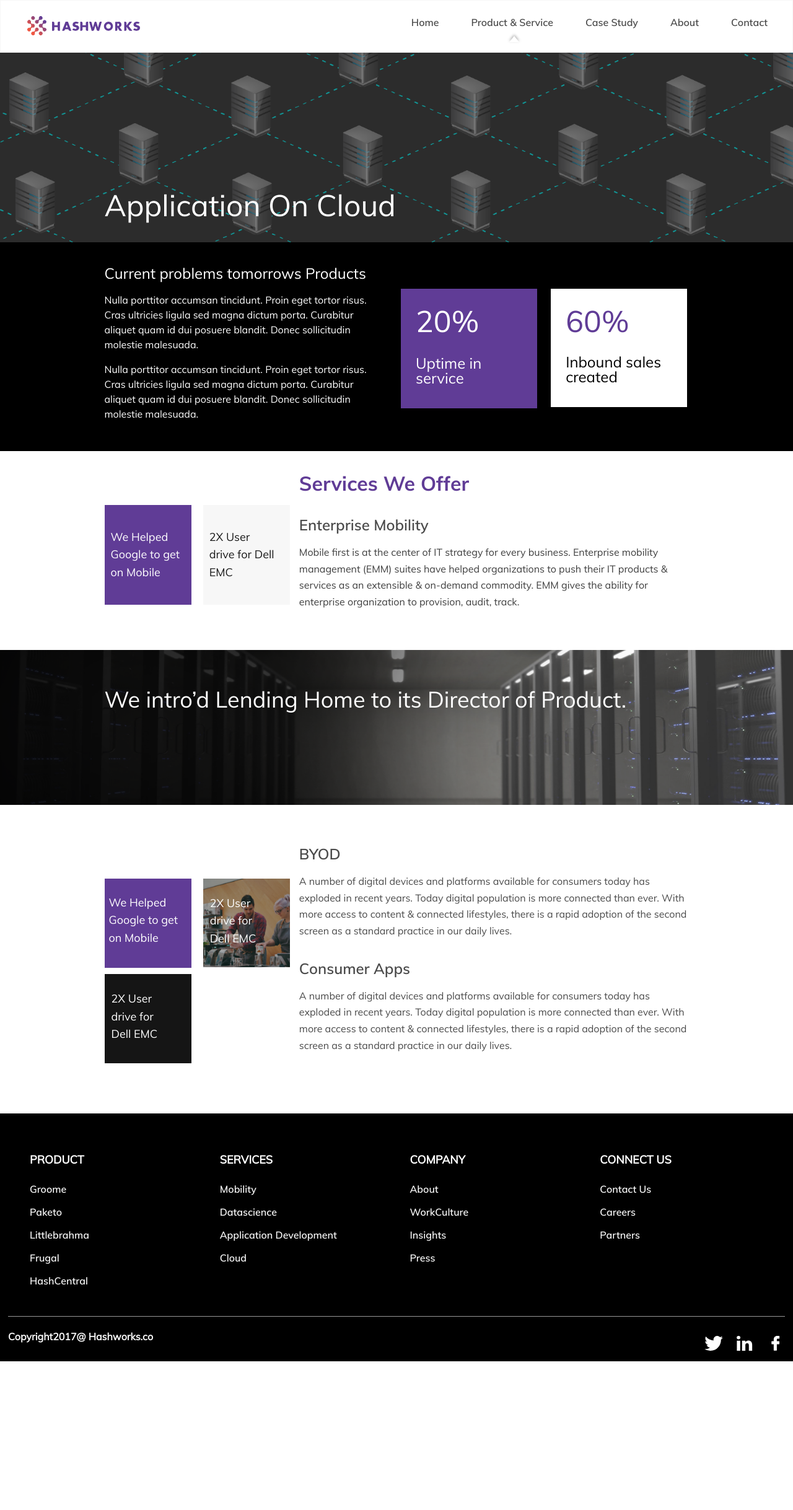
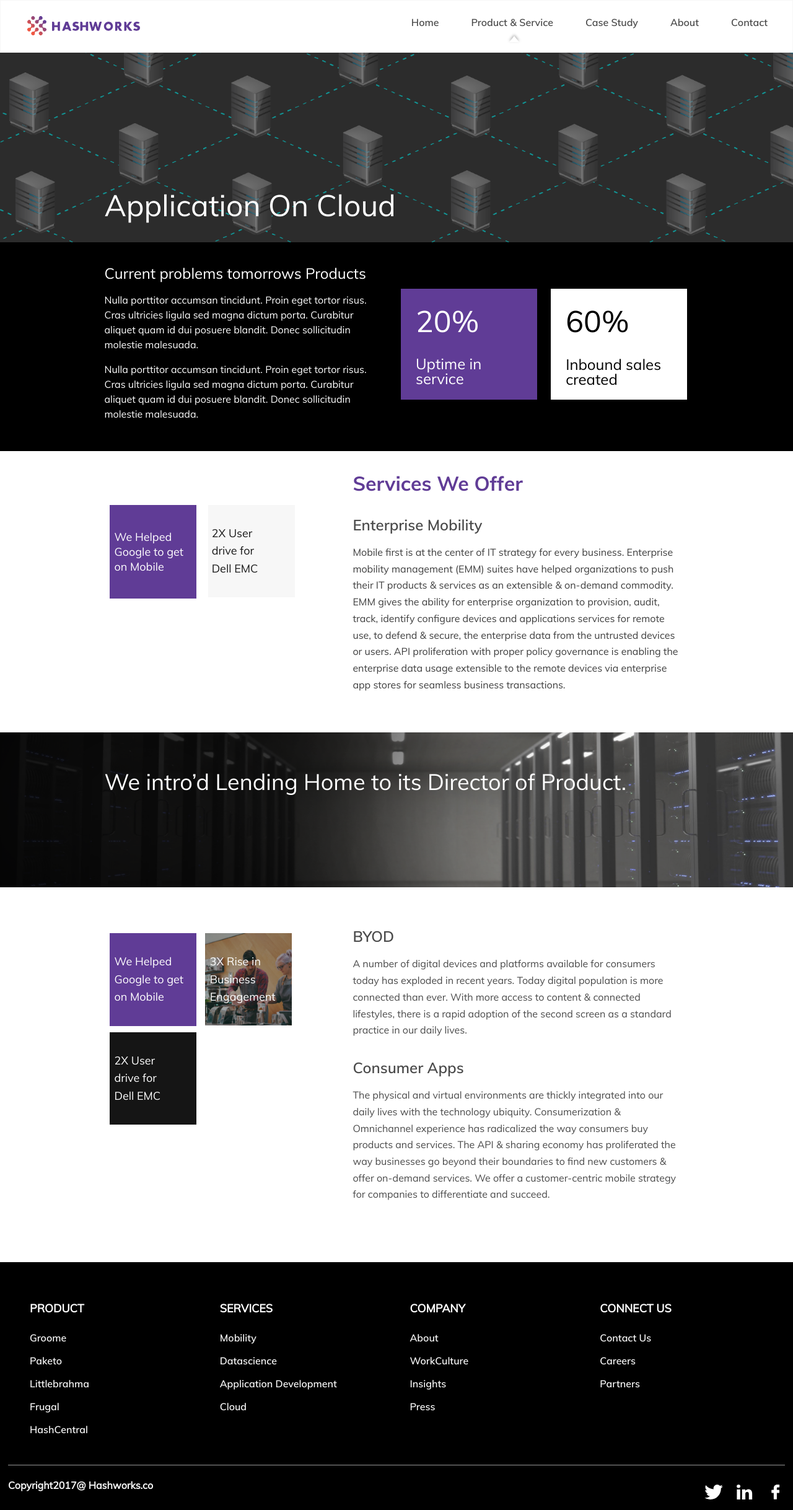
Before and after one commit to hashworks-code/hashworks_static, a Jekyll site: the page built from _pages/cloud.md, in a window 1280 px wide. Shown: the whole page at 62% size. Built offline with Jekyll 4.4.1, drawn with Linux system fonts in a browser that asks for light colours; nearby versions of some CDN libraries; before the commit the page ends 2197 px from its top, so only the background shows below that.

Commit message:
cloud testing

```diff
--- a/_layouts/cloud.html
+++ b/_layouts/cloud.html
@@ -45,16 +45,15 @@
     <div class="cloud__container">
         <div class="cloud__mobility">
             <div class="row">
-            <div class="col-xs-12 col-sm-8 col-md-8 col-lg-8 last-sm last-md last-lg">
+            <div class="col-xs-12 col-sm-7 col-md-7 col-lg-7 last-sm last-md last-lg">
                 <h1>Services We Offer</h1>
                 <h2>Enterprise Mobility</h2>
-                <p>Mobile first is at the center of IT strategy for every business.
-                    Enterprise mobility management (EMM) suites have helped organizations to push their IT products & services as an extensible &
-                    on-demand commodity. EMM gives the ability for enterprise organization to provision, audit, track.
+                <p>Mobile first is at the center of IT strategy for every business. Enterprise mobility management (EMM) suites have helped organizations to push their IT products & services as an extensible & on-demand commodity. EMM gives the ability for enterprise organization to provision, audit, track, identify  configure devices and applications services for remote use, to defend & secure, the enterprise data from the untrusted devices or users. API proliferation with proper policy governance is enabling the enterprise data usage extensible
+                     to the remote devices via enterprise app stores for seamless business transactions.
 
                 </p>
             </div>
-            <div class="col-xs-12 col-sm-4 col-md-4 col-lg-4">
+            <div class="col-xs-12 col-sm-5 col-md-5 col-lg-5">
                 <div class="cloud__div11">
                     <p>
                         We Helped Google to get on Mobile
@@ -82,17 +81,19 @@
     <div class="cloud__container">
         <div class="cloud__byod">
                 <div class="row">
-                <div class="col-xs-12 col-sm-8 col-md-8 col-lg-8 last-sm last-md last-lg">
+                <div class="col-xs-12 col-sm-7 col-md-7 col-lg-7 last-sm last-md last-lg">
                 <h1>BYOD</h1>
                 <p>A number of digital devices and platforms available for consumers today has exploded in recent years.
                     Today digital population is more connected than ever. With more access to content & connected lifestyles,
                      there is a rapid adoption of the second screen as a standard practice in our daily lives. </p>
                      <h1>Consumer Apps</h1>
-                     <p>A number of digital devices and platforms available for consumers today has exploded in recent years.
-                            Today digital population is more connected than ever. With more access to content & connected lifestyles,
-                             there is a rapid adoption of the second screen as a standard practice in our daily lives. </p>
+                     <p>The physical and virtual environments are thickly integrated into our daily lives with the
+                         technology ubiquity. Consumerization & Omnichannel experience has radicalized the way consumers
+                         buy products and services. The API & sharing economy has proliferated the way businesses go beyond
+                         their boundaries to find new customers & offer on-demand services.
+                         We offer a customer-centric mobile strategy for companies to differentiate and succeed. </p>
             </div>
-            <div class="col-xs-12 col-sm-4 col-md-4 col-lg-4">
+            <div class="col-xs-12 col-sm-5 col-md-5 col-lg-5">
                     <div class="cloud__div111">
                         <p>
                             We Helped Google to get on Mobile
@@ -100,9 +101,9 @@
                     </div>
                     <div class="cloud__div112">
                             <p>
-                                 2X User
-                                    drive for
-                                    Dell EMC
+                                    3X Rise in
+                                    Business
+                                    Engagement
                                 </p>
                     </div>
                     <div class="cloud__div113">
--- a/_sass/_cloud.scss
+++ b/_sass/_cloud.scss
@@ -105,7 +105,7 @@
             margin-left: 25px;
             padding: 25px 20px 17px 7px;
             p{
-                font-size: 12px !important;
+                font-size: 12px;
                 line-height: 1.58;
                 color: #ffffff;
             }
@@ -118,7 +118,7 @@
             background-color: #f7f7f7;
             padding: 26px 35px 17px 11px;
             p{
-                font-size: 12px !important;
+                font-size: 12px ;
                 line-height: 1.58;
                 color: #191919;
             }
@@ -158,7 +158,7 @@
             margin-left: 25px;
             padding: 25px 20px 0 7px;
             p{
-                font-size: 12px !important;
+                font-size: 12px;
                 line-height: 1.58;
                 color: #ffffff;
             }
@@ -173,7 +173,7 @@
             width: 102px;
             padding: 26px 35px 0 11px;
             p{
-                font-size: 12px !important;
+                font-size: 12px;
                 line-height: 1.58;
                 color: #fff;
             }
@@ -188,7 +188,7 @@
             padding: 26px 35px 0 11px;
 
             p{
-                font-size: 12px !important;
+                font-size: 12px;
                 line-height: 1.58;
                 color: #fff;
             }
@@ -224,14 +224,30 @@
             margin-top: 22px;
             width: 160px;
             // height: 123px;
-            padding: 15px 10px 14px 27px;
+            padding: 5px 10px 14px 15px;
+            h2{
+                font-size: 36px;
+                padding-bottom: 12px;
+            }
+            p{
+                font-size: 18px;
+                padding-bottom: 11px;
+            }
         }
         &__div2 {
             margin-top: 22px;
             margin-left: 18px;
             width: 160px;
-            // height: 123px;
-            padding: 15px 10px 30px 27px;
+            padding: 4px 6px 0px 13px;
+            h2{
+                font-size: 36px;
+                color: #000000;
+               width: 119px;
+            }
+            p{
+                font-size: 18px;
+                padding-top: 16px;
+            }
         }
         &__mobility {
             margin: 33px 0 49px;
@@ -244,11 +260,18 @@
             }
         }
         &__div11 {
-            padding: 25px 20px 17px 7px;
-            margin: 55px 10px 0 0
+            padding: 23px 0px 18px 6px;
+            margin: 55px 10px 0 0;
+            p{
+                font-size: 13px ;
+            }
         }
         &__div12 {
             margin-top: 55px;
+            padding: 25px 35px 18px 6px;
+            p{
+                font-size: 13px ;
+            }
         }
         &__productImg{
 
@@ -271,14 +294,28 @@
              margin-left: 0;
             margin-right: 10px;
             margin-top: 10px;
-            padding: 25px 20px 0 7px;
+            padding: 18px 7px 18px 5px;
+            p{
+                font-size: 13px;
+                margin: 0px;
+            }
         }
         &__div112 {
             margin-top: 10px;
+            padding: 16px 0px 20px 6px;
+            p{
+                font-size: 13px;
+                margin: 0px;
+            }
         }
         &__div113 {
             margin-right: 10px;
+            padding: 20px 30px 18px 10px;
             margin-left: 0;
+            p{
+                font-size: 13px;
+                margin: 0px;
+            }
         }
     }
 }
@@ -307,25 +344,27 @@
         &__div1 {
             margin-top: 40px;
             width: 220px;
-            padding: 22px 10px 21px 24px;
+            padding: 22px 25px 21px 24px;
             h2 {
                 font-size: 48px;
                 padding-bottom: 26px;
             }
             p{
                 font-size: 24px !important;
+                padding: 1px 0px;
             }
         }
         &__div2 {
             margin-top: 40px;
             width: 220px;
-            padding: 22px 10px 21px 24px;
+            padding: 22px 25px 21px 24px;
             h2 {
                 font-size: 48px;
-                padding-bottom: 24px;
+                padding-bottom: 28px;
             }
             p{
                 font-size: 24px !important;
+                padding: 0px;
             }
         }
         &__mobility {
@@ -342,18 +381,23 @@
         }
         &__div11 {
             width: 140px;
-            padding: 38px 0px 38px 10px;
-            margin: 55px 15px 0 0;
+            margin: 55px 15px 0px 0;
+            padding: 0px;
             p{
                 font-size: 18px !important;
+                padding: 40px 9px 39px 8px;
+                width: 130px;
+                line-height: 1.33;
+                margin: 0px;
             }
         }
         &__div12 {
             // margin-top: 55px;
             width: 140px;
-            padding: 38px 25px 38px 10px;
+            padding:0px;
             p{
                 font-size: 18px !important;
+                padding: 32px 35px 32px 6px;
             }
         }
         &__productImg {
@@ -375,26 +419,40 @@
             }
         }
         &__div111 {
+            margin-left: 0;
+            margin-right: 10px;
+            margin-top: 10px;
+            padding: 32px 9px 32px 8px;
             width: 140px;
-            margin: 55px 15px 0 0;
-            padding-bottom: 2px;
            p{
-                font-size: 18px !important;
+               font-size: 18px;
+               margin: 0px;
            }
        }
        &__div112 {
+        margin-left: 0;
+        margin-right: 10px;
+        margin-top: 10px;
+        padding: 32px 9px 32px 8px;
         width: 140px;
-            margin: 55px 0 0 0;
            p{
-                font-size: 18px !important;
-            };
+               font-size: 18px;
+               margin: 0px;
+           }
        }
        &__div113 {
+        margin-left: 0;
+        margin-right: 10px;
+        margin-top: 10px;
+        padding: 32px 30px 32px 8px;
         width: 140px;
            p{
-                font-size: 18px !important;
+               font-size: 18px;
+               margin: 0px;
            }
        }
+
+
     }
 }
 
@@ -420,30 +478,34 @@
                 font-size: 18px;
             }
         }
+
         &__div1 {
             margin-top: 40px;
             width: 260px;
-            padding: 22px 10px 21px 24px;
+            padding: 18px 40px 33px 32px;
             h2 {
                 font-size: 48px;
-                padding-bottom: 26px;
+                padding-bottom: 32px;
             }
             p{
                 font-size: 32px !important;
+                padding: 1px 0px;
             }
         }
         &__div2 {
             margin-top: 40px;
             width: 260px;
-            padding: 22px 10px 21px 24px;
+            padding: 18px 20px 33px 32px;
             h2 {
                 font-size: 48px;
-                padding-bottom: 24px;
+                padding-bottom: 32px;
             }
             p{
                 font-size: 32px !important;
+                padding: 0px;
             }
         }
+
         &__mobility {
             margin: 32px 0 82px;
             h1 {
@@ -461,20 +523,24 @@
         }
         &__div11 {
             width: 170px;
-            padding: 38px 0px 38px 10px;
-            margin: 55px 15px 0 0;
+            margin: 135px 30px 0px 0px;
+            padding: 0px;
             p{
                 font-size: 24px !important;
-                margin-left: 0 !important;
+                padding: 46px 9px 40px 9px;
+                width: 100%;
+                line-height: 1.33;
+                margin: 0px;
             }
         }
         &__div12 {
-            // margin-top: 55px;
             width: 170px;
-            padding: 38px 25px 38px 10px;
+            margin: 135px 15px 0px 0px;
+            padding: 0px;
             p{
                 font-size: 24px !important;
-                margin-left: 0 !important;
+                padding: 46px 35px 40px 6px;
+                line-height: 1.33;
             }
         }
         &__productImg {
@@ -497,29 +563,42 @@
                 margin-left: 10px;
             }
         }
+
         &__div111 {
+            margin-left: 0;
+            margin-right: 30px;
+            margin-top: 78px;
+            padding: 46px 9px 40px 8px;
             width: 170px;
-        padding-right: 0;
-        margin: 55px 15px 0 0;
            p{
-            font-size: 24px !important;
-            margin-left: 0 !important;
+               font-size: 24px;
+               margin: 0px;
+               line-height: 1.33;
            }
        }
        &__div112 {
+        margin-left: 0;
+        margin-right: 30px;
+        margin-top: 78px;
+        padding: 46px 9px 40px 8px;
         width: 170px;
-            // padding: 38px 25px 38px 10px;
            p{
-                font-size: 24px !important;
-                margin-left: 0 !important;
+               font-size: 24px;
+               margin: 0px;
+               line-height: 1.33;
            }
        }
        &__div113 {
+        margin-left: 0;
+        margin-right: 10px;
+        margin-top: 16px;
+        padding: 46px 9px 40px 8px;
         width: 170px;
-            // padding: 38px 25px 38px 10px;
            p{
-                font-size: 24px !important;
-                margin-left: 0 !important;
+            font-size: 24px;
+            margin: 0px;
+            line-height: 1.33;
+            padding-left: 15px;
            }
        }
     }
```
Also changed, not shown: 2 other files. Lines whose indentation alone changed are shown as unchanged.
